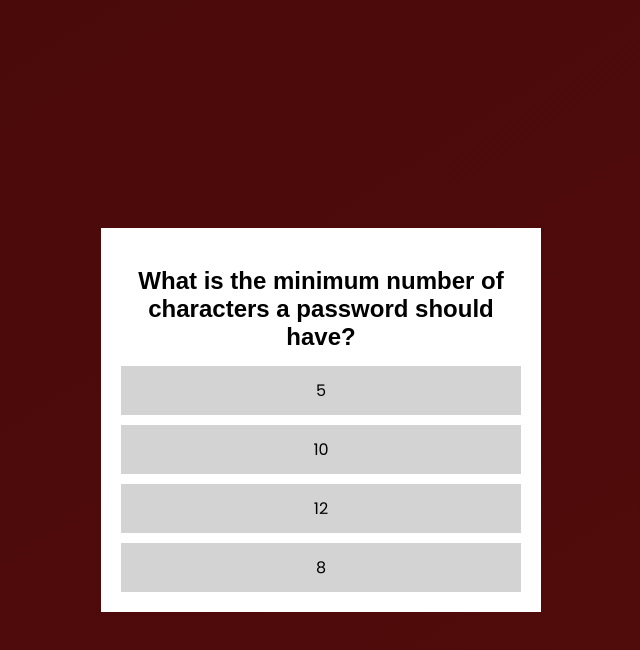
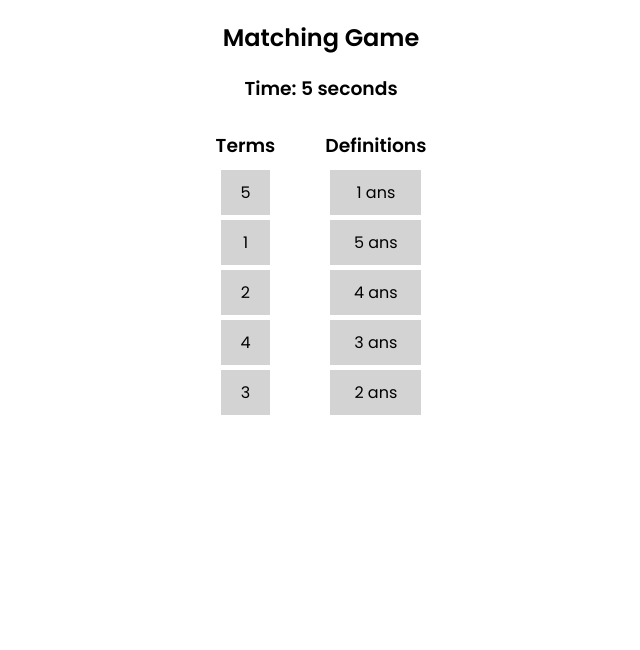
Before and after one commit to CSC-3380-Spring-2025/Team-6, a React (Create React App) app: page / in a window 1280 px wide. Shown: the top 650 px of the page, without its empty margins (319-959 px from the left). Built offline with nearby package versions, Linux system fonts and the light colour scheme.

Commit message:
Created the basic framework for the term matching game.

```diff
--- a/src/App.tsx
+++ b/src/App.tsx
@@ -1,152 +1,15 @@
-import React, { useState } from "react";
+import React from 'react';
+import './App.css';
+import MatchingGame from "./MatchingGame.tsx";
+import "./MatchingGame.css";
 
-interface Question {
-    question: string;
-    options: string[];
-    answer: string;
+
+function App() {
+  return (
+    <div className="App">
+      <MatchingGame />
+    </div>
+  );
 }
 
-const questions: Question[] = [
-    {
-        question: "What is the minimum number of characters a password should have?",
-        options: ["5", "10", "12", "8"],
-        answer: "12",
-    },
-    {
-        question: "Which password is the strongest?",
-        options: ["ILoveDog$", "password333", ":Fz7!397$pm>", "123456"],
-        answer: ":Fz7!397$pm>",
-    },
-    {
-        question: "Which of the following characters should be in a strong password?",
-        options: ["lowercase letters", "special characters", "numbers", "All of the above"],
-        answer: "All of the above",
-    },
-];
-
-const QuizApp: React.FC = () => {
-    const [currentQuestion, setCurrentQuestion] = useState<number>(0);
-    const [score, setScore] = useState<number>(0);
-    const [showResult, setShowResult] = useState<boolean>(false);
-
-    const handleAnswer = (option: string) => {
-        if (option === questions[currentQuestion].answer) {
-            setScore(score + 1);
-        }
-        handleNextQuestion();
-    };
-
-    const handleNextQuestion = () => {
-        const nextQuestion = currentQuestion + 1;
-        if (nextQuestion < questions.length) {
-            setCurrentQuestion(nextQuestion);
-        } else {
-            setShowResult(true);
-        }
-    };
-
-
-    const styles = {
-        container: {
-            display: "flex",
-            flexDirection: "column" as "column",
-            alignItems: "center",
-            justifyContent: "center",
-            minHeight: "100vh",
-            background: "linear-gradient(to bottom right,rgb(74, 10, 10),rgb(82, 11, 11))",
-            padding: "20px",
-            color: "black",
-        },
-        quizBox: {
-            background: "white",
-            color: "black", //
-            padding: "20px",
-            width: "400px",
-            textAlign: "center" as "center",
-            fontFamily: "'Arial', sans-serif",
-        },
-        questionTitle: {
-            fontSize: "1.5rem",
-            fontWeight: "bold",
-            color: "black",
-            marginBottom: "15px",
-            fontFamily: "'Arial', sans-serif",
-        },
-        optionsContainer: {
-            display: "flex",
-            flexDirection: "column" as "column",
-            gap: "10px",
-        },
-        optionButton: {
-            padding: "12px 16px",
-            fontSize: "1rem",
-            background: "#D3D3D3",
-            color: "black",
-            border: "none",
-            borderRadius: "0px",
-            cursor: "pointer",
-            transition: "0.3s",
-        },
-        optionButtonHover: {
-            background: "#A9A9A9",
-        },
-        resultContainer: {
-            textAlign: "center" as "center",
-        },
-        restartButton: {
-            marginTop: "20px",
-            padding: "12px 16px",
-            fontSize: "1rem",
-            background: "red",
-            color: "white",
-            border: "none",
-            borderRadius: "10px",
-            cursor: "pointer",
-            transition: "0.3s",
-        },
-    };
-
-    return (
-        <div style={styles.container}>
-            <div style={styles.quizBox}>
-                {showResult ? (
-                    <div style={styles.resultContainer}>
-                        <h2 style={styles.questionTitle}>Quiz Completed!</h2>
-                        <p className="text-xl mt-2">
-                            Your Score: {score} / {questions.length}
-                        </p>
-                        <button
-                            style={styles.restartButton}
-                            onClick={() => {
-                                setCurrentQuestion(0);
-                                setScore(0);
-                                setShowResult(false);
-                            }}
-                        >
-                            Home
-                        </button>
-                    </div>
-                ) : (
-                    <div style={{ textAlign: "center" }}>
-                        <h2 style={styles.questionTitle}>{questions[currentQuestion].question}</h2>
-                        <div style={styles.optionsContainer}>
-                            {questions[currentQuestion].options.map((option) => (
-                                <button
-                                    key={option}
-                                    style={styles.optionButton}
-                                    onMouseOver={(e) => (e.currentTarget.style.background = styles.optionButtonHover.background)}
-                                    onMouseOut={(e) => (e.currentTarget.style.background = styles.optionButton.background)}
-                                    onClick={() => handleAnswer(option)}
-                                >
-                                    {option}
-                                </button>
-                            ))}
-                        </div>
-                    </div>
-                )}
-            </div>
-        </div>
-    );
-};
-
-export default QuizApp;
+export default App;
--- /dev/null
+++ b/src/MatchingGame.css
@@ -0,0 +1,41 @@
+.matching-game {
+    text-align: center;
+    font-family: Arial, sans-serif;
+  }
+
+  .game-container {
+    display: flex;
+    justify-content: center;
+    gap: 50px;
+    margin-top: 20px;
+  }
+
+  .column {
+    display: flex;
+    flex-direction: column;
+    align-items: center;
+  }
+
+  h2, h3 {
+    margin-bottom: 10px;
+  }
+
+  .card {
+    padding: 10px;
+    margin: 5px;
+    cursor: pointer;
+    background: lightgray;
+    border-radius: 5px;
+    width: 200px;
+    text-align: center;
+    transition: background 0.3s ease-in-out;
+  }
+
+  .card:hover {
+    background: darkgray;
+  }
+
+  .matched {
+    background: lightgreen;
+    pointer-events: none;
+  }
--- /dev/null
+++ b/src/MatchingGame.tsx
@@ -0,0 +1,106 @@
+import React, { useState, useEffect } from "react";
+
+/*
+/ Stuff I have to do for this (notes for later)
+/ implement the same points system as quiz
+/ fix the matching feature so that double clicking does not let you win
+/ fix the matcher so it turns red and goes back to normal when you answer incorrectly
+/ fix the format of the matching game to make it look better
+/ DaBird needs to be on this page with a little speech bubble
+*/
+
+
+
+
+const pairs = [
+  { id: 1, term: "1", definition: "1 ans" },
+  { id: 2, term: "2", definition: "2 ans" },
+  { id: 3, term: "3", definition: "3 ans" },
+  { id: 4, term: "4", definition: "4 ans" },
+  { id: 5, term: "5", definition: "5 ans" },
+];
+
+const shuffleArray = (array: any[]) => {
+  return [...array].sort(() => Math.random() - 0.5);
+};
+
+const MatchingGame: React.FC = () => {
+  const [shuffledTerms, setShuffledTerms] = useState(() => shuffleArray(pairs));
+  const [shuffledDefinitions, setShuffledDefinitions] = useState(() => shuffleArray(pairs));
+  const [selectedTerm, setSelectedTerm] = useState<number | null>(null);
+  const [matchedPairs, setMatchedPairs] = useState<number[]>([]);
+  const [timer, setTimer] = useState(0);
+  const [isRunning, setIsRunning] = useState(true);
+
+  useEffect(() => {
+    let interval: NodeJS.Timeout;
+    if (isRunning) {
+      interval = setInterval(() => {
+        setTimer((prev) => prev + 1);
+      }, 1000);
+    }
+    return () => clearInterval(interval);
+  }, [isRunning]);
+
+  useEffect(() => {
+    if (matchedPairs.length === pairs.length) {
+      setIsRunning(false);
+    }
+  }, [matchedPairs]);
+
+  const handleMatch = (id: number, isTerm: boolean) => {
+    if (selectedTerm === null) {
+      setSelectedTerm(id);
+    } else {
+      if (pairs.find((pair) => pair.id === selectedTerm)?.id === id) {
+        setMatchedPairs([...matchedPairs, id]);
+      }
+      setSelectedTerm(null);
+    }
+  };
+
+  return (
+    <div style={{ textAlign: "center" }}>
+      <h2>Matching Game</h2>
+      <h3>Time: {timer} seconds</h3>
+      <div style={{ display: "flex", justifyContent: "center", gap: "50px" }}>
+        <div>
+          <h3>Terms</h3>
+          {shuffledTerms.map((pair) => (
+            <div
+              key={pair.id}
+              onClick={() => handleMatch(pair.id, true)}
+              style={{
+                padding: "10px",
+                margin: "5px",
+                cursor: "pointer",
+                background: matchedPairs.includes(pair.id) ? "lightgreen" : "lightgray",
+              }}
+            >
+              {pair.term}
+            </div>
+          ))}
+        </div>
+        <div>
+          <h3>Definitions</h3>
+          {shuffledDefinitions.map((pair) => (
+            <div
+              key={pair.id}
+              onClick={() => handleMatch(pair.id, false)}
+              style={{
+                padding: "10px",
+                margin: "5px",
+                cursor: "pointer",
+                background: matchedPairs.includes(pair.id) ? "lightgreen" : "lightgray",
+              }}
+            >
+              {pair.definition}
+            </div>
+          ))}
+        </div>
+      </div>
+    </div>
+  );
+};
+
+export default MatchingGame;
```
